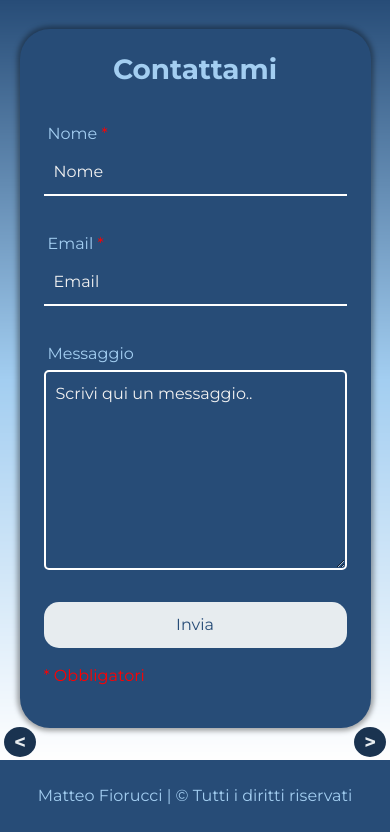
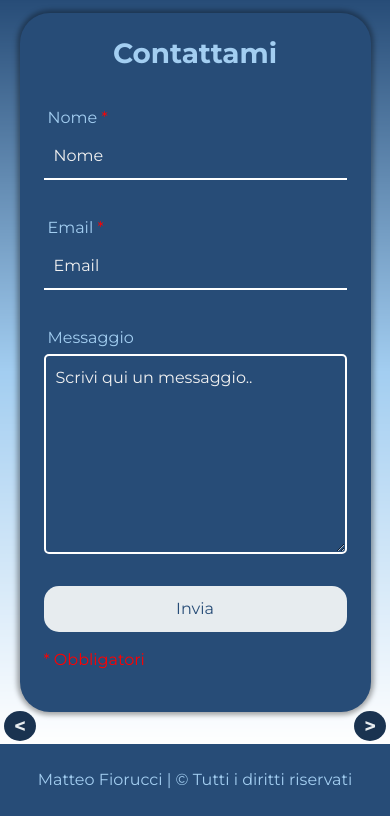
Before and after one commit to MatteoFiorucci/Portfolio, a plain HTML site: page contacts/index.html in a window 390 px wide. Shown: the part 93-925 px from the top of the page. Drawn offline with nearby package versions, Linux system fonts and the light colour scheme.

Commit message:
fixed bug

```diff
--- a/assets/sass/style.scss
+++ b/assets/sass/style.scss
@@ -750,7 +750,7 @@
         margin-top: auto !important;
         .form-container {
           width: 90% !important;
-          margin-top: 2rem !important;
+          margin-top: 1rem !important;
         }
       }
     }
@@ -779,7 +779,7 @@
   // mobile 769-1279 px
 
   @media only screen and (min-width: 769px) and (max-width: 1279px),
-  screen and (min-height: 700px) and (max-height: 850px){
+  screen and (min-height: 741px) and (max-height: 843px){
 
     nav {
       background-color: #274c77;
@@ -790,7 +790,7 @@
     main {
       margin-top: 90px;
       display: flex !important;
-      height: fit-content !important;
+      height: max-content !important;
 
 
       // HOME
@@ -915,7 +915,7 @@
 
       .contatti {
         padding-bottom: 2rem;
-        margin-top: auto !important;
+        // margin-top: auto !important;
         .form-container {
           width: 90% !important;
           margin-top: 2rem !important;
@@ -935,4 +935,14 @@
     }
 
   }
+
+  @media only screen and (min-height: 1200px) and (max-height: 1400px) {
+
+    main {
+
+      height: 100vh !important;
+    }
+  }
+
+
 }
```
Also changed, not shown: assets/css/style.css, 1 other file.
